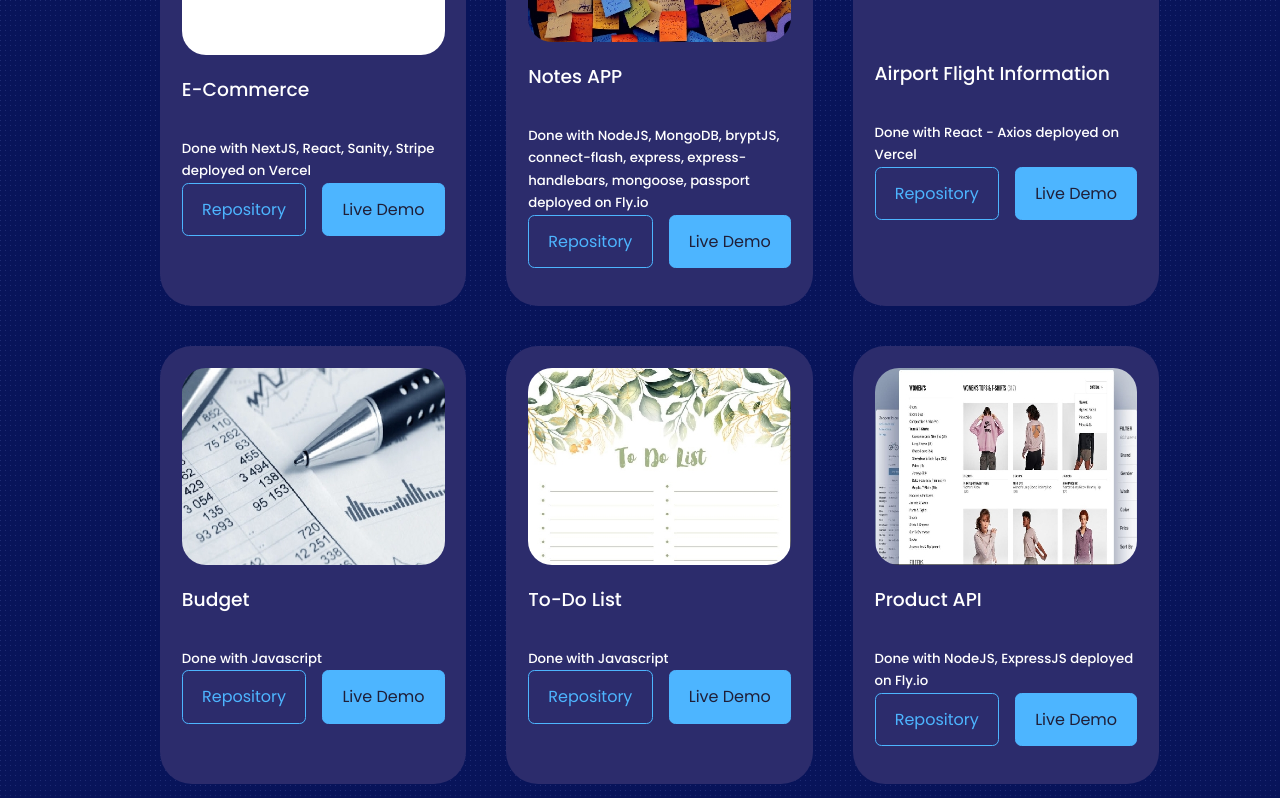
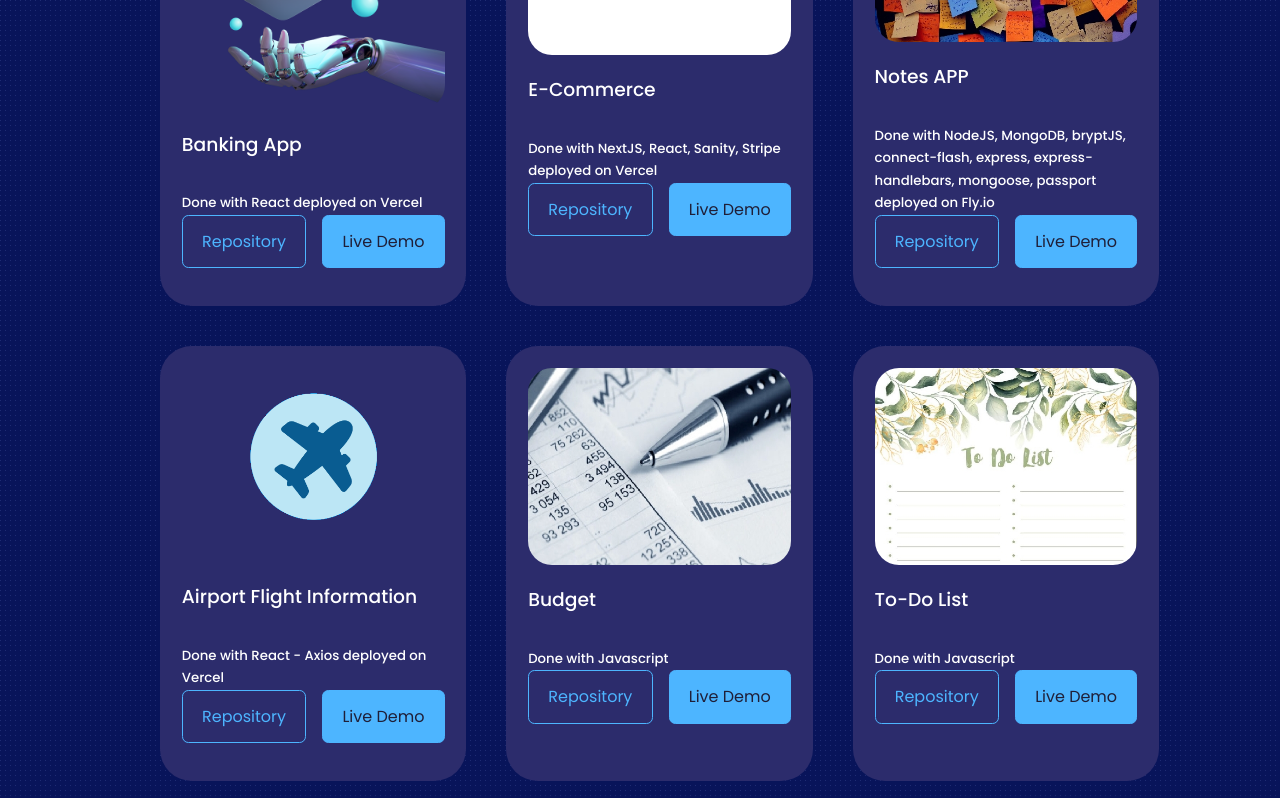
Before and after one commit to ijchavez/react-portfolio-website, a React (Create React App) app: page / in a window 1280 px wide. Shown: the part 8540-9338 px from the top of the page. Built offline with nearby package versions, Linux system fonts and the light colour scheme.

Commit message:
Add - modify
Add banking-app
Modify links on product catalog and product api

```diff
--- a/src/assets/components/support/data/PortfolioData.js
+++ b/src/assets/components/support/data/PortfolioData.js
@@ -8,10 +8,19 @@ import IMG7 from '../../../images/portfolio7.jpg'
 import IMG8 from '../../../images/portfolio8.png'
 import IMG9 from '../../../images/airport-location-2959.png'
 import IMG10 from '../../../images/product.png'
+import IMG11 from '../../../images/robot.png'
 
 const data=[
     {
         id : 8,
+        image: IMG11,
+        title: 'Banking App',
+        technologies: 'React deployed on Vercel',
+        github: 'https://gitlab.com/ijchavez/bank_modern_app',
+        demo: 'https://bank-modern-app-zeta.vercel.app/'
+
+    },{
+        id : 11,
         image: IMG8,
         title: 'E-Commerce',
         technologies: 'NextJS, React, Sanity, Stripe deployed on Vercel',
@@ -25,7 +34,7 @@ const data=[
         title: 'Notes APP',
         technologies: 'NodeJS, MongoDB, bryptJS, connect-flash, express, express-handlebars, mongoose, passport deployed on Fly.io',
         github: 'https://github.com/ijchavez/notes-app',
-        demo: 'https://ijchaveznotes-app.fly.dev/'
+        demo: 'https://new-notes-app.fly.dev/'
 
     },
     {
@@ -59,9 +68,9 @@ const data=[
         id : 4,
         image: IMG4,
         title: 'Product API',
-        technologies: 'NodeJS, ExpressJS deployed on Fly.io',
+        technologies: 'NodeJS, ExpressJS deployed on Render',
         github: 'https://gitlab.com/ijchavez/nodejs',
-        demo: 'https://productapi.fly.dev/api/v1/products'
+        demo: 'https://productsapi-n5p2.onrender.com/api/v1/products'
 
     },
     {
```
Also changed, not shown: src/assets/images/robot.png (added).
